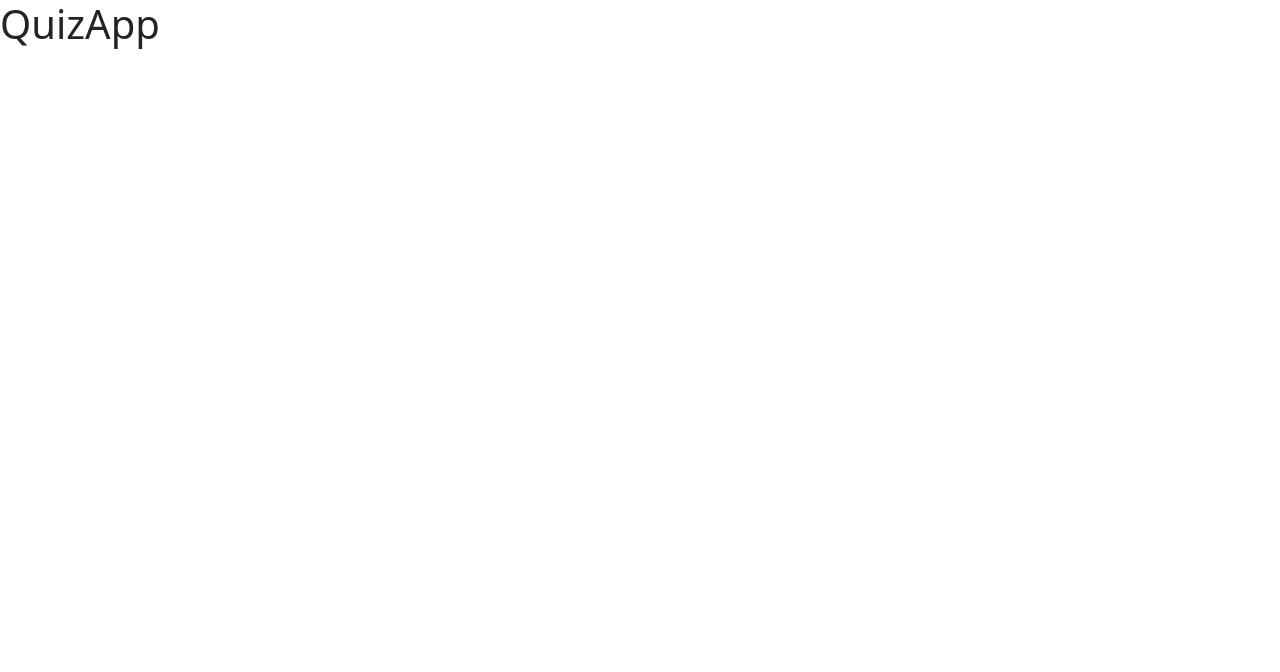
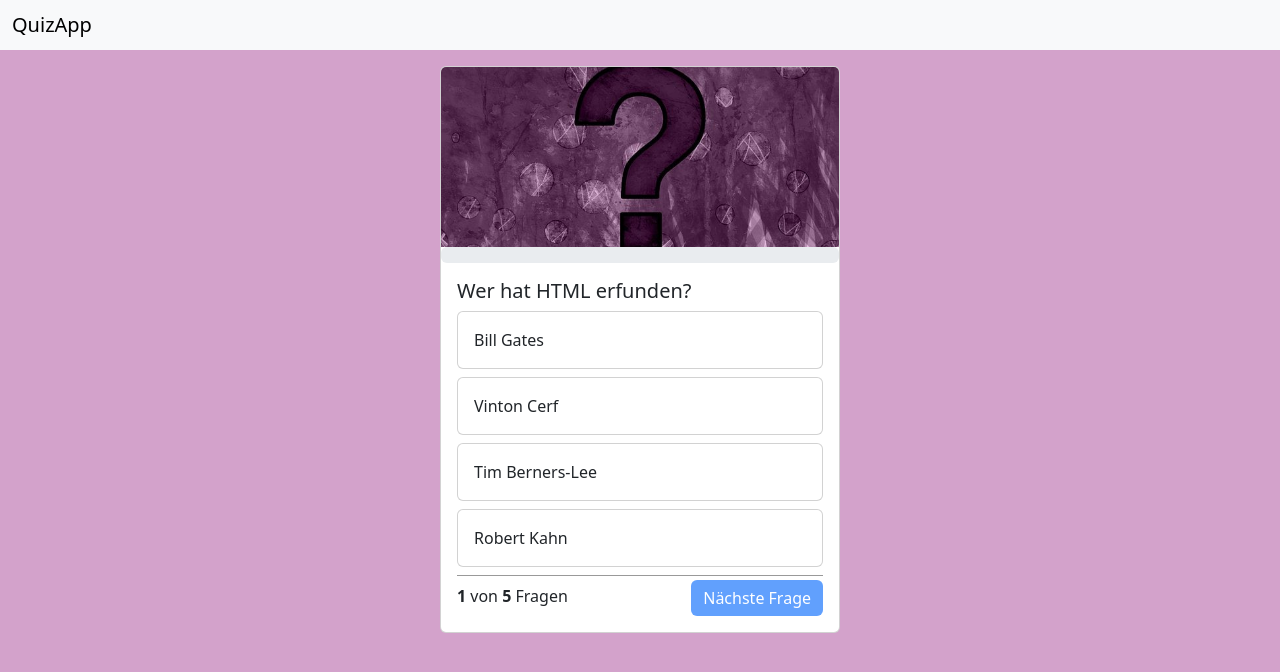
Before and after one commit to steffenjoachim/QuizApp, a plain HTML site: page index.html in a window 1280 px wide. Drawn offline with nearby package versions, Linux system fonts and the light colour scheme.

Commit message:
nach erstem Tag

```diff
--- a/index.html
+++ b/index.html
@@ -1,17 +1,74 @@
 <!DOCTYPE html>
 <html lang="de">
+
 <head>
   <meta charset="UTF-8">
   <meta http-equiv="X-UA-Compatible" content="IE=edge">
   <meta name="viewport" content="width=device-width, initial-scale=1.0">
   <title>QuizApp</title>
+
+  <!-- Bootstrap Links -->
+  <link href="https://cdn.jsdelivr.net/npm/bootstrap@5.3.0-alpha3/dist/css/bootstrap.min.css" rel="stylesheet"
+    integrity="sha384-KK94CHFLLe+nY2dmCWGMq91rCGa5gtU4mk92HdvYe+M/SXH301p5ILy+dN9+nJOZ" crossorigin="anonymous">
+
+  <script src="https://cdn.jsdelivr.net/npm/bootstrap@5.3.0-alpha3/dist/js/bootstrap.bundle.min.js"
+    integrity="sha384-ENjdO4Dr2bkBIFxQpeoTz1HIcje39Wm4jDKdf19U8gI4ddQ3GYNS7NTKfAdVQSZe"
+    crossorigin="anonymous"></script>
+  <!-- Eigene Links: -->
   <link rel="stylesheet" href="style.css">
-    <link rel="stylesheet" href="./node_modules/bootstrap/dist/css/bootstrap.min.css">
   <script src="script.js"></script>
 
 </head>
-<body>
-    <h1>QuizApp</h1>
+
+<body onload="init()">
+
+  <nav class="navbar bg-body-tertiary">
+    <div class="container-fluid">
+      <span class="navbar-brand mb-0 h1">QuizApp</span>
+    </div>
+  </nav>
+  <div class="container">
+    <div class="card quiz-card">
+      <img src="./img/question-mark-5701302__340.jpg" class="card-img-top">
+      <div id="progress" class="progress" role="progressbar" aria-label="Example with label" aria-valuenow="25" aria-valuemin="0" aria-valuemax="100">
+        <div id="progress-bar" class="progress-bar" style="width: 0%">25%</div>
+      </div>
+      <div class="card-body d-none quizEnded" id="quizEnded">
+
+        <img class="endPicture" src="./img/end-812226__340.webp">
+        <span>Du hast <b id="rightAnswers">xxx</b> von <b id="totalAnswers">xxx</b> richtig beantwortet</span>
+      </div>
+      <div class="card-body" id="quizStandard">
+        <h5 id="question" class="card-title">Frage</h5>
+        <div class="card mb-2" onclick="answer('answer1')">
+          <div id="answer1" class="card-body quizanswer">Antwort 1
+          </div>
+        </div>
+        <div class="card mb-2" onclick="answer('answer2')">
+          <div id="answer2" class="card-body quizanswer">
+            Antwort 2
+          </div>
+        </div>
+        <div class="card mb-2" onclick="answer('answer3')">
+          <div id="answer3"class="card-body quizanswer">
+            Antwort 3
+          </div>
+        </div>
+        <div class="card mb-2" onclick="answer('answer4')">
+          <div id="answer4"class="card-body quizanswer">
+            Antwort 4
+          </div>
+        </div>
+        <div class="question-footer">
+          <span>
+            <b id="currentQuestionNumber">1</b> von <b id="numberQuestionsTotal">2</b> Fragen
+          </span>
+          <button onclick="nextQuestion()" class="btn btn-primary" id="next-button" disabled>Nächste Frage</button>
+        </div>
+      </div>
+    </div>
+  </div>
 
 </body>
+
 </html>
--- a/package.json
+++ /dev/null
@@ -1,5 +0,0 @@
-{
-  "dependencies": {
-    "bootstrap": "^5.2.3"
-  }
-}
--- a/script.js
+++ b/script.js
@@ -0,0 +1,124 @@
+let questions = [
+
+    {
+        "question": "Wer hat HTML erfunden?",
+        "answer-1": "Bill Gates",
+        "answer-2": "Vinton Cerf",
+        "answer-3": "Tim Berners-Lee",
+        "answer-4": "Robert Kahn",
+        "right-answer": 3
+    },
+    {
+        "question": "Wie zentriert man ein Element auf der x-Achse?",
+        "answer-1": "justify-content: center",
+        "answer-2": "justify-content: middle",
+        "answer-3": "align-items: center",
+        "answer-4": "align-items: middle",
+        "right-answer": 1
+    },
+    {
+        "question": "Wie zentriert man ein Element auf der y-Achse?",
+        "answer-1": "justify-content: center",
+        "answer-2": "justify-content: middle",
+        "answer-3": "align-items: center",
+        "answer-4": "align-items: middle",
+        "right-answer": 3
+    },
+    {
+        "question": "Mit welcher Programiersprache bestimmt man das Design einer Webseite?",
+        "answer-1": "HTML",
+        "answer-2": "JavaScript",
+        "answer-3": "Python",
+        "answer-4": "CSS",
+        "right-answer": 4
+    },
+    {
+        "question": "Mit welcher JavaScript funktion kann man die Nachkommastellen einer Zahl festlegen??",
+        "answer-1": "parseFloat()",
+        "answer-2": "toFixed()",
+        "answer-3": "valueOf()",
+        "answer-4": "toLocaleString()",
+        "right-answer": 2
+    }
+]
+
+let currentQuestion = 0;
+
+let rightQuestions = 0;
+
+function init() {
+    document.getElementById('numberQuestionsTotal').innerHTML = questions.length;
+    showQuestions();
+}
+
+
+function showQuestions() {
+    if (currentQuestion >= questions.length) {
+
+        document.getElementById('quizEnded').classList.remove('d-none');
+        document.getElementById('quizStandard').classList.add('d-none');
+        document.getElementById('totalAnswers').innerHTML = questions.length;
+        document.getElementById('progress').classList.add('d-none');
+    } else {
+
+        let percent = currentQuestion / questions.length;
+        // Math.round wird in diesem Beispiel nicht benötigt, aber wenn sich die Anzahl der Fragen ändern würde:
+        percent = Math.round( percent * 100);
+        document.getElementById('progress-bar').innerHTML = `${percent} %`
+        document.getElementById('progress-bar').style = `width: ${percent}%`
+
+        console.log(percent);
+
+        let question = questions[currentQuestion];
+
+        document.getElementById('question').innerHTML = question['question'];
+        document.getElementById('answer1').innerHTML = question['answer-1'];
+        document.getElementById('answer2').innerHTML = question['answer-2'];
+        document.getElementById('answer3').innerHTML = question['answer-3'];
+        document.getElementById('answer4').innerHTML = question['answer-4'];
+    }
+}
+
+function answer(selection) {
+    let question = questions[currentQuestion];
+    let selectedQuestionNumber = selection.slice(-1);
+
+    let idOfRightAnswer = `answer${question['right-answer']}`
+
+    if (selectedQuestionNumber == question['right-answer']) {
+        document.getElementById(selection).parentNode.classList.add('bg-success');
+        rightQuestions = rightQuestions + 1;
+
+        showRightAnsweredQuestions(rightQuestions);
+    } else {
+        document.getElementById(selection).parentNode.classList.add('bg-danger');
+        document.getElementById(idOfRightAnswer).parentNode.classList.add('bg-success');
+    }
+    document.getElementById('next-button').disabled = false;
+}
+
+function nextQuestion() {
+    currentQuestion++;
+
+    document.getElementById('next-button').disabled = true;
+
+    resetAnswerButtons();
+    showQuestions();
+    showQuestionNumber(currentQuestion);
+
+}
+
+function resetAnswerButtons() {
+    for (let i = 1; i < questions.length; i++) {
+        document.getElementById(`answer${i}`).parentNode.classList.remove('bg-success');
+        document.getElementById(`answer${i}`).parentNode.classList.remove('bg-danger');
+    }
+}
+
+function showQuestionNumber(index) {
+    document.getElementById('currentQuestionNumber').innerHTML = index + 1;
+}
+
+function showRightAnsweredQuestions(rightQuestions){
+document.getElementById('rightAnswers').innerHTML = rightQuestions;
+}
--- a/style.css
+++ b/style.css
@@ -0,0 +1,68 @@
+body{
+    background-color: rgb(211, 162, 203);
+
+}
+
+.container{
+    background: rgb(211, 162, 203);
+    min-width: 100vh;
+    display: flex;
+    align-items: center;
+    justify-content: center;
+}
+
+.quiz-card{
+    margin-top: 16px;
+    width: 25rem;
+}
+
+.card-img-top{
+    height: 180px;
+   object-fit: cover;
+}
+
+.progress-bar{
+    background: rgb(113, 73, 107);
+}
+
+.question-footer{
+    border-top: 1px solid rgba(0, 0, 0, 0.4);
+    display: flex;
+    align-items: center;
+    justify-content: space-between;
+}
+
+.btn-primary{
+    margin-top: 4px;
+    background: rgb(211, 162, 203) ;
+    border: none;
+}
+
+.btn-primary:hover{
+    background: rgb(132, 93, 126) ;
+}
+
+.quizanswer:hover{
+    cursor: pointer;
+    background: rgba(0, 0, 0, 0.1);
+}
+
+.bg-success, .bg-danger{
+    color: white;
+}
+
+.d-none{
+    display: none;
+}
+
+.quizEnded{
+    display: flex;
+    flex-direction: column;
+    align-items: center;
+}
+
+.endPicture{
+    margin-top: 16px;
+    margin-bottom: 16px;
+    width: 100%;
+}
```
Also changed, not shown: img/end-812226__340.webp (added), img/question-mark-5701302__340.jpg (added), 1 other file. Lines whose indentation alone changed are shown as unchanged.
